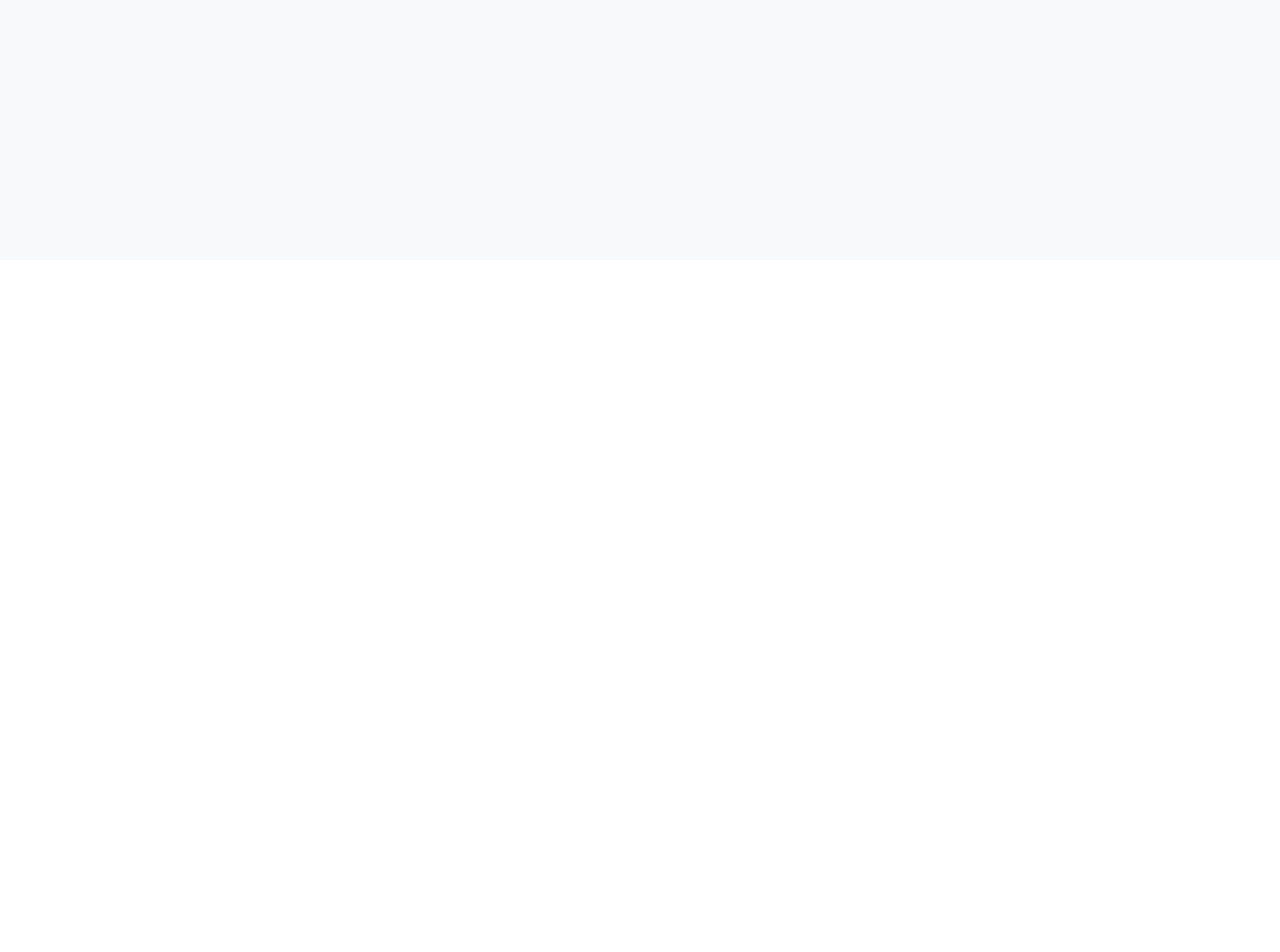
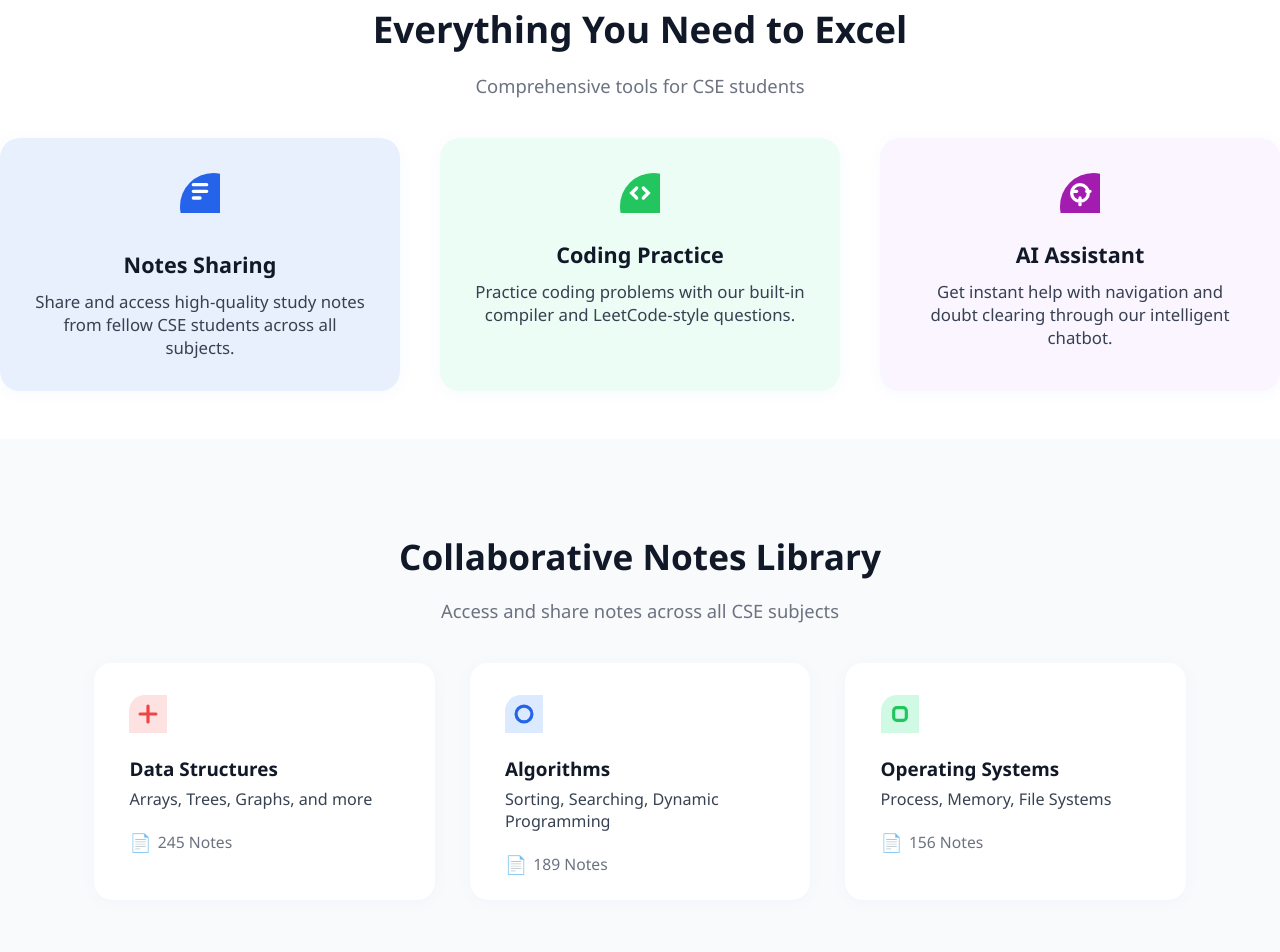
Before and after one commit to jesvinpd/Education_platform, a React (Create React App) app: page / in a window 1280 px wide. Shown: the part 540-1492 px from the top of the page. Before the commit the page ends 800 px from the top, so only its background shows below. Built offline with nearby package versions, Linux system fonts and the light colour scheme.

Commit message:
half UI of home build

```diff
--- a/src/components/Home.js
+++ b/src/components/Home.js
@@ -47,6 +47,121 @@ const Home = () => {
           className="hero-img"
         />
       </section>
+
+      {/* Features Section */}
+      <section className="features-section">
+        <h2 className="features-title">Everything You Need to Excel</h2>
+        <p className="features-subtitle">Comprehensive tools for CSE students</p>
+        <div className="features-cards">
+          <div className="feature-card notes">
+            <div className="feature-icon notes-icon">
+              <svg width="40" height="40" fill="none" viewBox="0 0 24 24">
+                <circle cx="20" cy="20" r="20" fill="#2563eb" />
+                <path d="M8 7h8M8 11h8M8 15h4" stroke="#fff" strokeWidth="2" strokeLinecap="round"/>
+              </svg>
+            </div>
+            <h3>Notes Sharing</h3>
+            <p>
+              Share and access high-quality study notes from fellow CSE students across all subjects.
+            </p>
+          </div>
+          <div className="feature-card coding">
+            <div className="feature-icon coding-icon">
+              <svg width="40" height="40" fill="none" viewBox="0 0 24 24">
+                <circle cx="20" cy="20" r="20" fill="#22c55e" />
+                <path d="M10 15l-3-3 3-3M14 9l3 3-3 3" stroke="#fff" strokeWidth="2" strokeLinecap="round"/>
+              </svg>
+            </div>
+            <h3>Coding Practice</h3>
+            <p>
+              Practice coding problems with our built-in compiler and LeetCode-style questions.
+            </p>
+          </div>
+          <div className="feature-card ai">
+            <div className="feature-icon ai-icon">
+              <svg width="40" height="40" fill="none" viewBox="0 0 24 24">
+                <circle cx="20" cy="20" r="20" fill="#a21caf" />
+                <path d="M12 17a5 5 0 100-10 5 5 0 000 10zm0 0v2m0-2v-2m-4-4h2m6 0h2" stroke="#fff" strokeWidth="2" strokeLinecap="round"/>
+              </svg>
+            </div>
+            <h3>AI Assistant</h3>
+            <p>
+              Get instant help with navigation and doubt clearing through our intelligent chatbot.
+            </p>
+          </div>
+        </div>
+      </section>
+
+      {/* Collaborative Notes Library Section */}
+      <section className="notes-library-section">
+        <h2 className="notes-library-title">Collaborative Notes Library</h2>
+        <p className="notes-library-subtitle">
+          Access and share notes across all CSE subjects
+        </p>
+        <div className="notes-library-cards">
+          {/* Data Structures */}
+          <div className="notes-card ds">
+            <div className="notes-icon ds-icon">
+              {/* Data Structures Icon */}
+              <svg width="38" height="38" fill="none" viewBox="0 0 24 24">
+                <rect width="38" height="38" rx="10" fill="#fee2e2"/>
+                <path d="M12 7v10M7 12h10" stroke="#ef4444" strokeWidth="2" strokeLinecap="round"/>
+              </svg>
+            </div>
+            <div className="notes-card-title">Data Structures</div>
+            <div className="notes-card-desc">Arrays, Trees, Graphs, and more</div>
+            <div className="notes-card-meta">
+              <span className="pdf-icon">📄</span> 245 Notes
+            </div>
+          </div>
+          {/* Algorithms */}
+          <div className="notes-card algo">
+            <div className="notes-icon algo-icon">
+              {/* Algorithms Icon */}
+              <svg width="38" height="38" fill="none" viewBox="0 0 24 24">
+                <rect width="38" height="38" rx="10" fill="#dbeafe"/>
+                <path d="M12 7a5 5 0 100 10 5 5 0 000-10z" stroke="#2563eb" strokeWidth="2"/>
+              </svg>
+            </div>
+            <div className="notes-card-title">Algorithms</div>
+            <div className="notes-card-desc">Sorting, Searching, Dynamic Programming</div>
+            <div className="notes-card-meta">
+              <span className="pdf-icon">📄</span> 189 Notes
+            </div>
+          </div>
+          {/* Operating Systems */}
+          <div className="notes-card os">
+            <div className="notes-icon os-icon">
+              {/* OS Icon */}
+              <svg width="38" height="38" fill="none" viewBox="0 0 24 24">
+                <rect width="38" height="38" rx="10" fill="#d1fae5"/>
+                <rect x="8" y="8" width="8" height="8" rx="2" stroke="#22c55e" strokeWidth="2"/>
+              </svg>
+            </div>
+            <div className="notes-card-title">Operating Systems</div>
+            <div className="notes-card-desc">Process, Memory, File Systems</div>
+            <div className="notes-card-meta">
+              <span className="pdf-icon">📄</span> 156 Notes
+            </div>
+          </div>
+          {/* Database Systems */}
+          <div className="notes-card db">
+            <div className="notes-icon db-icon">
+              {/* DB Icon */}
+              <svg width="38" height="38" fill="none" viewBox="0 0 24 24">
+                <rect width="38" height="38" rx="10" fill="#f3e8ff"/>
+                <ellipse cx="12" cy="10" rx="4" ry="2" stroke="#a21caf" strokeWidth="2"/>
+                <path d="M8 10v4c0 1.1 1.8 2 4 2s4-.9 4-2v-4" stroke="#a21caf" strokeWidth="2"/>
+              </svg>
+            </div>
+            <div className="notes-card-title">Database Systems</div>
+            <div className="notes-card-desc">SQL, Normalization, Transactions</div>
+            <div className="notes-card-meta">
+              <span className="pdf-icon">📄</span> 203 Notes
+            </div>
+          </div>
+        </div>
+      </section>
     </div>
   );
 };
--- a/src/components/css/Home.css
+++ b/src/components/css/Home.css
@@ -185,3 +185,125 @@
   color: #fff;
   margin-top: 0;
 }
+.features-section {
+  background: #fff;
+  padding: 4rem 0 3rem 0;
+  text-align: center;
+}
+.features-title {
+  font-size: 2.3rem;
+  font-weight: bold;
+  margin-bottom: 0.5rem;
+  color: #111827;
+}
+.features-subtitle {
+  color: #6b7280;
+  font-size: 1.15rem;
+  margin-bottom: 2.5rem;
+}
+.features-cards {
+  display: flex;
+  justify-content: center;
+  gap: 2.5rem;
+  flex-wrap: wrap;
+}
+.feature-card {
+  background: #f5faff;
+  border-radius: 20px;
+  padding: 2.2rem 2rem 2rem 2rem;
+  width: 340px;
+  box-shadow: 0 2px 16px rgba(36, 99, 235, 0.04);
+  display: flex;
+  flex-direction: column;
+  align-items: center;
+  transition: box-shadow 0.2s;
+}
+.feature-card h3 {
+  font-size: 1.35rem;
+  font-weight: 700;
+  margin: 1.2rem 0 0.7rem 0;
+  color: #111827;
+}
+.feature-card p {
+  color: #374151;
+  font-size: 1.05rem;
+  margin: 0;
+}
+.feature-icon {
+  margin-bottom: 0.5rem;
+  display: flex;
+  align-items: center;
+  justify-content: center;
+}
+.feature-card.notes {
+  background: #e8f0fe;
+}
+.feature-card.coding {
+  background: #ecfdf5;
+}
+.feature-card.ai {
+  background: #faf5ff;
+}
+.notes-library-section {
+  background: #f9fafb;
+  padding: 4rem 0 3.5rem 0;
+  text-align: center;
+}
+.notes-library-title {
+  font-size: 2.2rem;
+  font-weight: bold;
+  color: #111827;
+  margin-bottom: 0.5rem;
+}
+.notes-library-subtitle {
+  color: #6b7280;
+  font-size: 1.15rem;
+  margin-bottom: 2.5rem;
+}
+.notes-library-cards {
+  display: flex;
+  justify-content: center;
+  gap: 2.2rem;
+  flex-wrap: wrap;
+}
+.notes-card {
+  background: #fff;
+  border-radius: 18px;
+  box-shadow: 0 2px 16px rgba(36, 99, 235, 0.04);
+  padding: 2rem 2.2rem 1.5rem 2.2rem;
+  width: 270px;
+  display: flex;
+  flex-direction: column;
+  align-items: flex-start;
+  margin-bottom: 1.5rem;
+  transition: box-shadow 0.2s;
+}
+.notes-card:hover {
+  box-shadow: 0 4px 24px rgba(36, 99, 235, 0.10);
+}
+.notes-icon {
+  margin-bottom: 1.1rem;
+}
+.notes-card-title {
+  font-size: 1.18rem;
+  font-weight: 700;
+  color: #111827;
+  margin-bottom: 0.4rem;
+  text-align: left;
+}
+.notes-card-desc {
+  color: #374151;
+  font-size: 1.01rem;
+  margin-bottom: 1.2rem;
+  text-align: left;
+}
+.notes-card-meta {
+  color: #6b7280;
+  font-size: 0.98rem;
+  display: flex;
+  align-items: center;
+  gap: 0.4rem;
+}
+.pdf-icon {
+  font-size: 1.1rem;
+}
```
